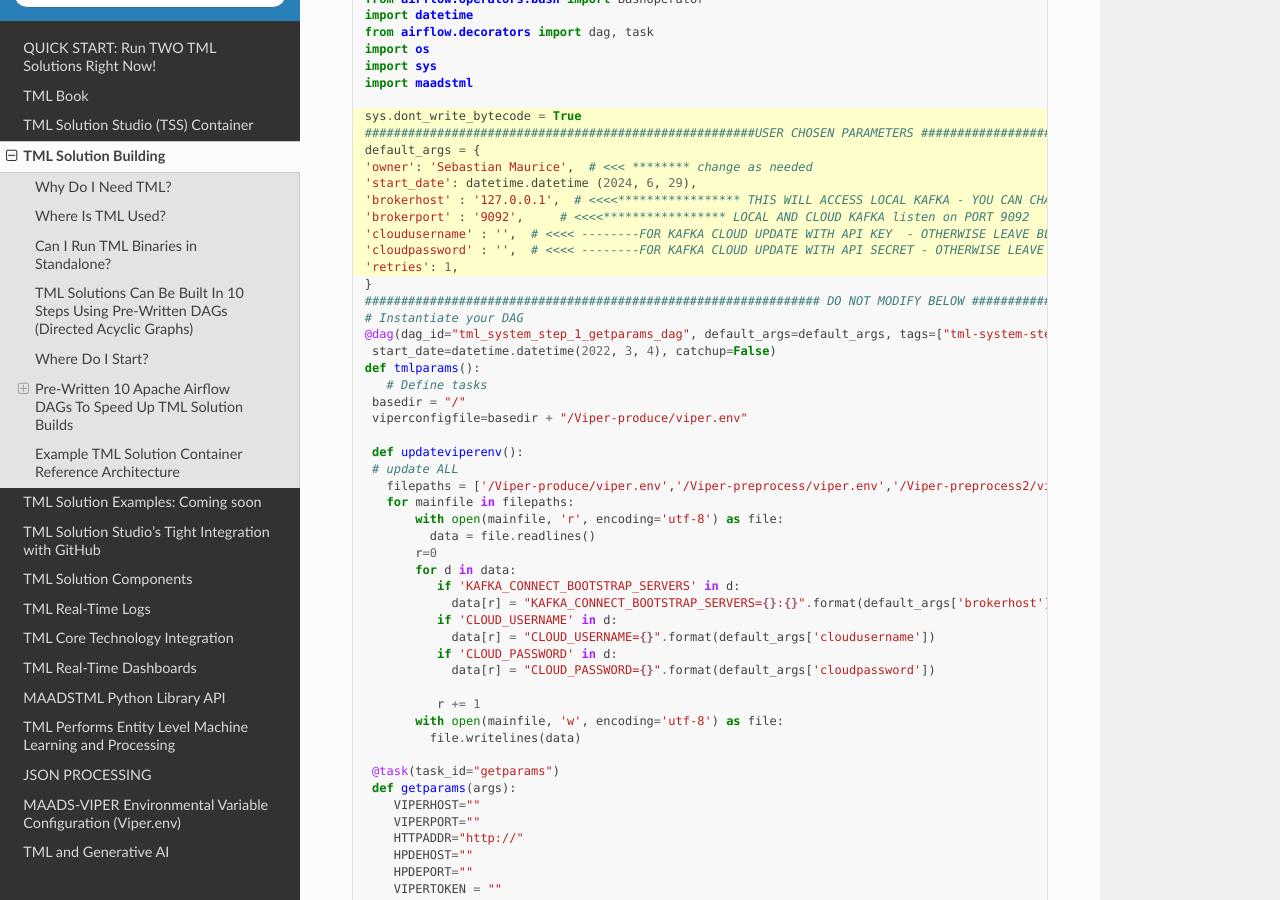
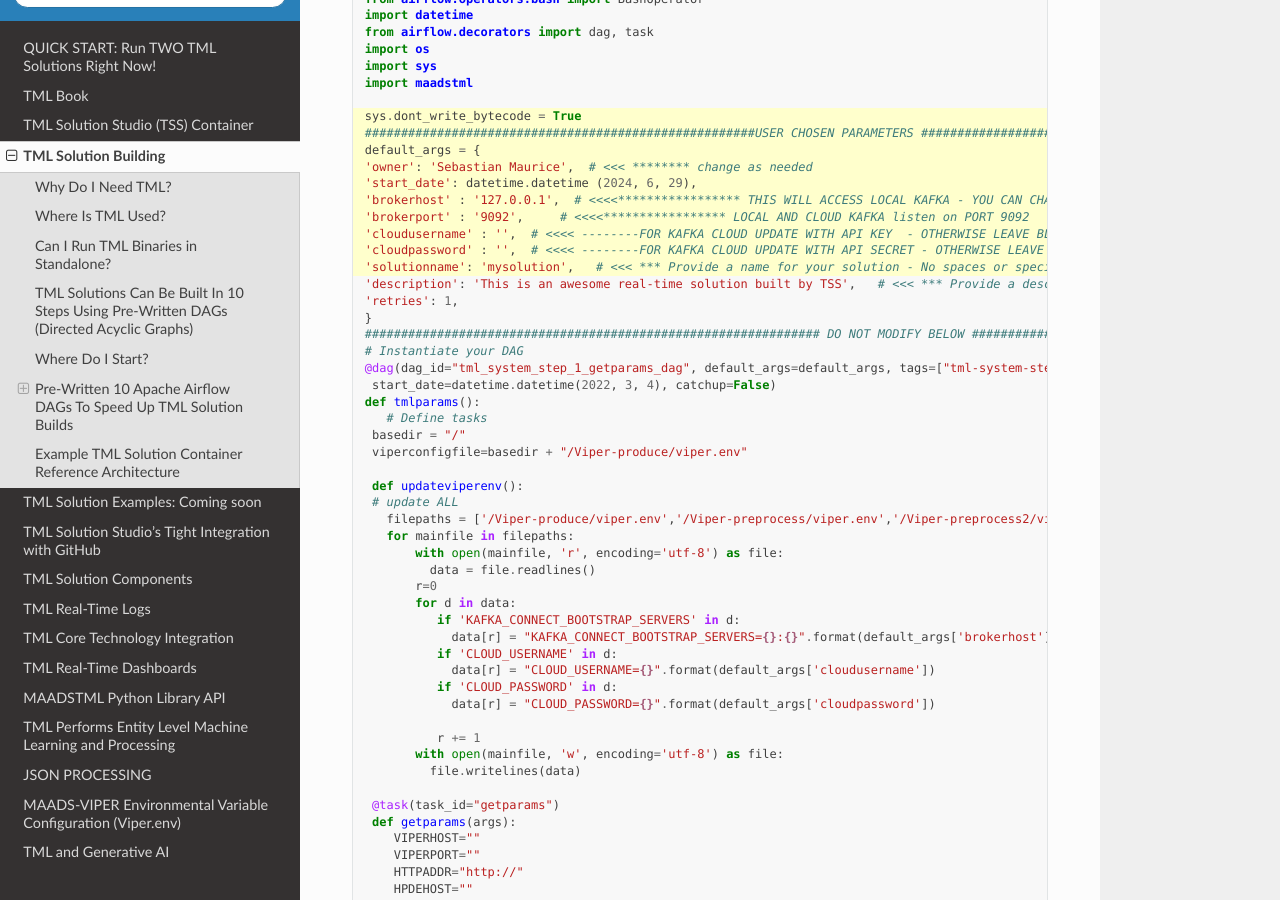
Before and after one commit to smaurice101/readthedocs, a Sphinx documentation site: the page built from docs/source/tmlbuilds.rst, in a window 1280 px wide and 900 px high, scrolled down 5520 px. Built offline with Sphinx 7.4.7 and the Read the Docs theme 2.0.0, drawn with Linux system fonts in a browser that asks for light colours.

Commit message:
Update tmlbuilds.rst

```diff
--- a/docs/source/tmlbuilds.rst
+++ b/docs/source/tmlbuilds.rst
@@ -210,6 +210,8 @@ Below is the complete definition of the **tml_system_step_1_getparams_dag**.  Us
    'brokerport' : '9092',     # <<<<***************** LOCAL AND CLOUD KAFKA listen on PORT 9092
    'cloudusername' : '',  # <<<< --------FOR KAFKA CLOUD UPDATE WITH API KEY  - OTHERWISE LEAVE BLANK
    'cloudpassword' : '',  # <<<< --------FOR KAFKA CLOUD UPDATE WITH API SECRET - OTHERWISE LEAVE BLANK
+   'solutionname': 'mysolution',   # <<< *** Provide a name for your solution - No spaces or special characters in the name
+   'description': 'This is an awesome real-time solution built by TSS',   # <<< *** Provide a description of your solution
    'retries': 1,
    }
    ############################################################### DO NOT MODIFY BELOW ####################################################
```
